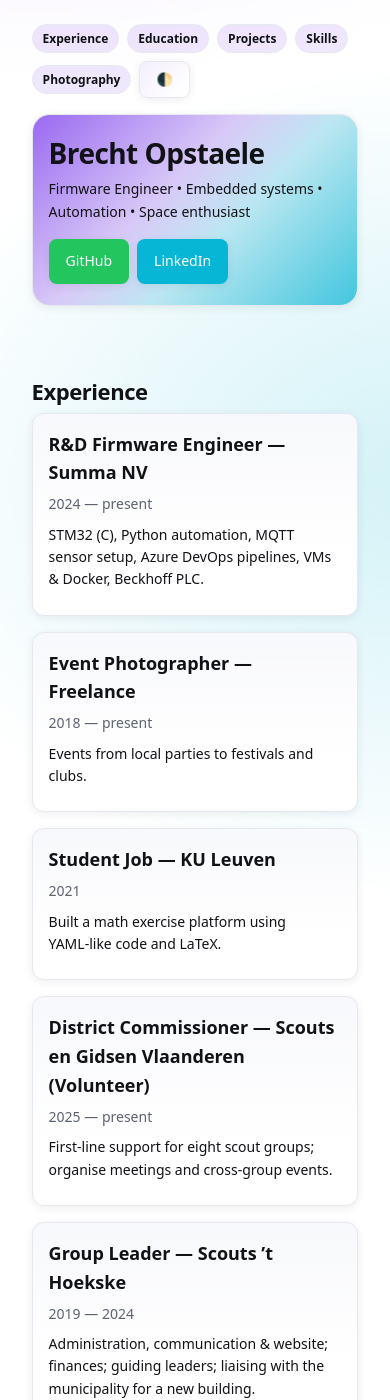
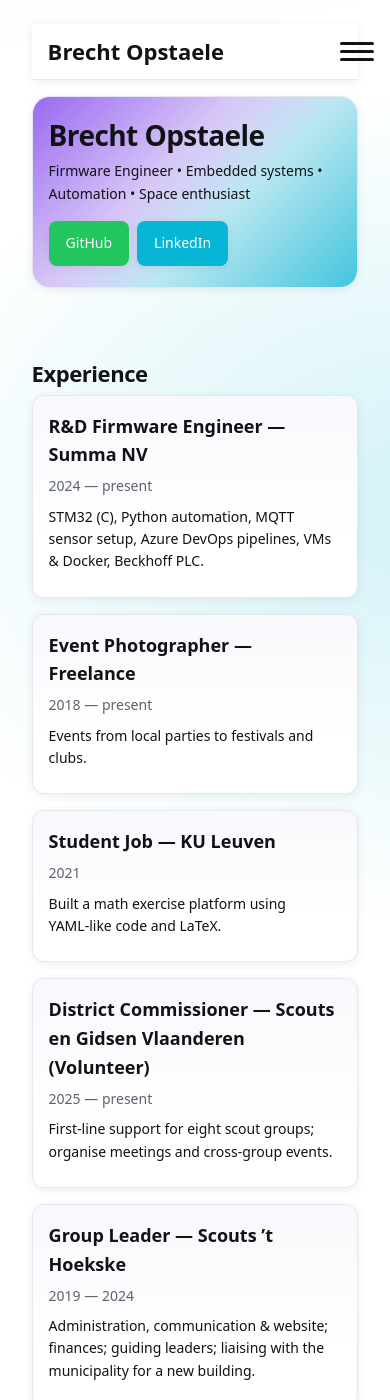
Before and after one commit to brechtopstaele/brechtopstaele.github.io, a Jekyll site: the page index.html, which Jekyll copies as it is, in a window 390 px wide and 1400 px high. Built offline with Jekyll 4.4.1, drawn with Linux system fonts in a browser that asks for light colours; some of the changed text lies outside the part shown.

Commit message:
Add page for air quality sensor project and update menu

```diff
--- a/index.html
+++ b/index.html
@@ -25,14 +25,25 @@
 </head>
 <body>
   <header class="container">
-    <nav class="cluster site-nav">
-      <div class="cluster">
-        <span class="badge"><a href="#experience">Experience</a></span>
-        <span class="badge"><a href="#education">Education</a></span>
-        <span class="badge"><a href="#projects">Projects</a></span>
-        <span class="badge"><a href="#skills">Skills</a></span>
-        <span class="badge"><a href="#photography">Photography</a></span>
-        <button class="button ghost" id="themeToggle" aria-label="Toggle theme">🌓</button>
+    <!-- Navigation Bar -->
+    <nav class="bo-nav" aria-label="Primary">
+      <div class="bo-nav__inner">
+        <!-- Site brand (optional) -->
+        <a class="bo-nav__brand" href="/index.html">Brecht Opstaele</a>
+
+        <!-- Mobile menu toggle (no JS; pure CSS) -->
+        <input type="checkbox" id="bo-nav-toggle" class="bo-nav__toggle" aria-label="Toggle menu">
+        <label for="bo-nav-toggle" class="bo-nav__hamburger" aria-hidden="true">
+          <span></span><span></span><span></span>
+        </label>
+
+        <!-- Menu links -->
+        <ul class="bo-nav__links">
+          <li><a href="/index.html" class="bo-tab bo-tab--active">Home</a></li>
+          <li><a href="/index.html">About Me</a></li>
+          <li><a href="/index.html#projects/">Projects</a></li>
+          <li><a href="/index.html#photography/">Photography</a></li>
+        </ul>
       </div>
     </nav>
 
@@ -170,11 +181,20 @@
       <h2>Projects</h2>
       <div class="grid auto-fit">
         <article class="card">
-          <div class="title">ESP32 air quality sensor</div>
-          <div class="subtitle">Embedded systems</div>
-          <p>Setting up and using an ESP32 with an air quality sensor to show air quality in Home Assistant.</p>
+          <div class="title">ESP32 air quality and temperature sensor</div>
+          <div class="subtitle">Embedded systems and Proxmox</div>
+          <p>Setting up and using an ESP32 with an air quality sensor to show readings in Home Assistant running on Proxmox.</p>
           <div class="cluster">
-            <a class="button" href="https://brechtopstaele.github.io/ESP32-air-quality" target="_blank" rel="noopener">View Project</a>
+            <a class="button" href="https://brechtopstaele.github.io/projects/air-quality-sensor/" target="_blank" rel="noopener">View Project</a>
+          </div>
+        </article>
+
+        <article class="card">
+          <div class="title">ESP32 temperature and current sensors</div>
+          <div class="subtitle">Embedded systems and Docker</div>
+          <p>Setting up and using ESP32's with temperature and current sensors to show readings in a Grafana dashboard via MQTT.</p>
+          <div class="cluster">
+            <a class="button" href="https://brechtopstaele.github.io/projects/temp-and-curr-sensors/" target="_blank" rel="noopener">View Project</a>
           </div>
         </article>
 
--- a/styles.css
+++ b/styles.css
@@ -23,6 +23,16 @@
   --fs-1: clamp(18px, 2vw, 22px);
   --fs-2: clamp(22px, 3vw, 28px);
   --fs-3: clamp(28px, 4vw, 38px);
+
+  --bo-nav-bg: var(--bg, #ffffff);
+  --bo-nav-fg: var(--text, #111216);
+  --bo-nav-muted: var(--text-muted, #5c6270);
+  --bo-border: var(--border, #e6e8f0);
+  --bo-accent: var(--accent, #7c3aed);       /* purple */
+  --bo-accent-2: var(--accent-3, #06b6d4);   /* cyan */
+  --bo-shadow: var(--shadow, 0 2px 10px rgba(17,18,22,.07));
+  --bo-radius: var(--radius, 12px);
+  --bo-space: var(--space, 18px);
 }
 
 /* Dark scheme by media pref; manual override via [data-theme] toggle */
@@ -31,6 +41,12 @@
     --bg: #0b0c10; --bg-muted: #12131a; --text: #f4f6fb; --text-muted: #a6adc8;
     --border: #242633; --shadow: 0 2px 16px rgba(0,0,0,.5);
     --ring: color-mix(in oklab, var(--accent), #000 45%);
+
+    --bo-nav-bg: var(--bg, #0b0c10);
+    --bo-nav-fg: var(--text, #f4f6fb);
+    --bo-nav-muted: var(--text-muted, #a6adc8);
+    --bo-border: var(--border, #242633);
+    --bo-shadow: var(--shadow, 0 2px 16px rgba(0,0,0,.5));
   }
 }
 
@@ -43,6 +59,12 @@
   --bg: #0b0c10; --bg-muted: #12131a; --text: #f4f6fb; --text-muted: #a6adc8;
   --border: #242633; --shadow: 0 2px 16px rgba(0,0,0,.5);
   --ring: color-mix(in oklab, var(--accent), #000 45%);
+
+  --bo-nav-bg: var(--bg, #0b0c10);
+  --bo-nav-fg: var(--text, #f4f6fb);
+  --bo-nav-muted: var(--text-muted, #a6adc8);
+  --bo-border: var(--border, #242633);
+  --bo-shadow: var(--shadow, 0 2px 16px rgba(0,0,0,.5));
 }
 
 /* ——— Reset ——— */
@@ -83,6 +105,128 @@
 a:focus-visible { outline: 3px solid var(--ring); outline-offset: 3px; border-radius: 4px }
 
 img { max-width: 100%; }
+
+/* ——— Navigation ——— */
+
+/* Outer nav */
+.bo-nav {
+  position: sticky; top: 0; z-index: 1000;
+  background: var(--bo-nav-bg);
+  border-bottom: 1px solid var(--bo-border);
+  box-shadow: var(--bo-shadow);
+}
+
+/* Inner container */
+.bo-nav__inner {
+  width: min(1100px, 92vw);
+  margin-inline: auto;
+  padding: 10px var(--bo-space);
+  display: flex;
+  align-items: center;
+  justify-content: space-between;
+  gap: var(--bo-space);
+}
+
+/* Brand */
+.bo-nav__brand {
+  font-weight: 600;
+  color: var(--bo-nav-fg);
+  text-decoration: none;
+  /* letter-spacing: -0.02em; */
+  font-size: var(--fs-2);
+}
+
+/* Links */
+.bo-nav__links {
+  list-style: none;
+  display: flex;
+  align-items: center;
+  gap: clamp(10px, 2vw, 20px);
+  margin: 0;
+  padding: 0;
+  font-size: var(--fs-1);
+}
+
+/* Tabs */
+.bo-nav__links a {
+  position: relative;
+  display: inline-flex;
+  align-items: center;
+  padding: 10px 14px;
+  color: var(--bo-nav-fg);
+  text-decoration: none;
+  border: 1px solid transparent;
+  border-radius: 999px;
+  transition: background .15s ease, transform .12s ease, color .15s ease;
+}
+
+/* Underline hover effect */
+.bo-nav__links a::after {
+  content: "";
+  position: absolute;
+  left: 14px; right: 14px; bottom: 6px;
+  height: 2px;
+  background: linear-gradient(90deg, var(--bo-accent), var(--bo-accent-2));
+  transform: scaleX(0);
+  transform-origin: left;
+  transition: transform .18s ease;
+}
+
+.bo-nav__links a:hover::after,
+.bo-nav__links a:focus-visible::after {
+  transform: scaleX(1);
+}
+
+/* Active tab */
+.bo-tab--active {
+  background: color-mix(in oklab, var(--bo-accent), transparent 88%);
+  border-color: var(--bo-border);
+}
+
+/* Focus accessibility */
+.bo-nav__links a:focus-visible {
+  outline: 3px solid color-mix(in oklab, var(--bo-accent), #fff 40%);
+  outline-offset: 3px;
+}
+
+/* ========== Mobile (CSS-only hamburger) ========== */
+.bo-nav__toggle { display: none; }
+.bo-nav__hamburger {
+  display: none; cursor: pointer; width: 34px; height: 26px;
+  position: relative;
+}
+.bo-nav__hamburger span {
+  position: absolute; left: 0; right: 0; height: 3px;
+  background: var(--bo-nav-fg); border-radius: 3px;
+  transition: transform .2s ease, opacity .2s ease;
+}
+.bo-nav__hamburger span:nth-child(1) { top: 3px; }
+.bo-nav__hamburger span:nth-child(2) { top: 11px; }
+.bo-nav__hamburger span:nth-child(3) { top: 19px; }
+
+/* Breakpoint */
+@media (max-width: 760px) {
+  .bo-nav__hamburger { display: inline-block; }
+  .bo-nav__links {
+    position: absolute; left: 0; right: 0;
+    top: 100%; background: var(--bo-nav-bg);
+    border-bottom: 1px solid var(--bo-border);
+    box-shadow: var(--bo-shadow);
+    flex-direction: column; align-items: stretch;
+    gap: 0; padding: 8px 0; display: none;
+  }
+  .bo-nav__links a {
+    border-radius: 0;
+    padding: 12px var(--bo-space);
+  }
+  /* Toggle open/close */
+  .bo-nav__toggle:checked ~ .bo-nav__links { display: flex; }
+  /* Hamburger animation */
+  .bo-nav__toggle:checked + .bo-nav__hamburger span:nth-child(1) { transform: translateY(8px) rotate(45deg); }
+  .bo-nav__toggle:checked + .bo-nav__hamburger span:nth-child(2) { opacity: 0; }
+  .bo-nav__toggle:checked + .bo-nav__hamburger span:nth-child(3) { transform: translateY(-8px) rotate(-45deg); }
+}
+
 
 /* ——— Buttons ——— */
 .button {
```
Also changed, not shown: projects/air_quality_sensor.md (added, +87 -0 lines), projects/temp_and_curr_sensors.md (+1 -1 lines).
